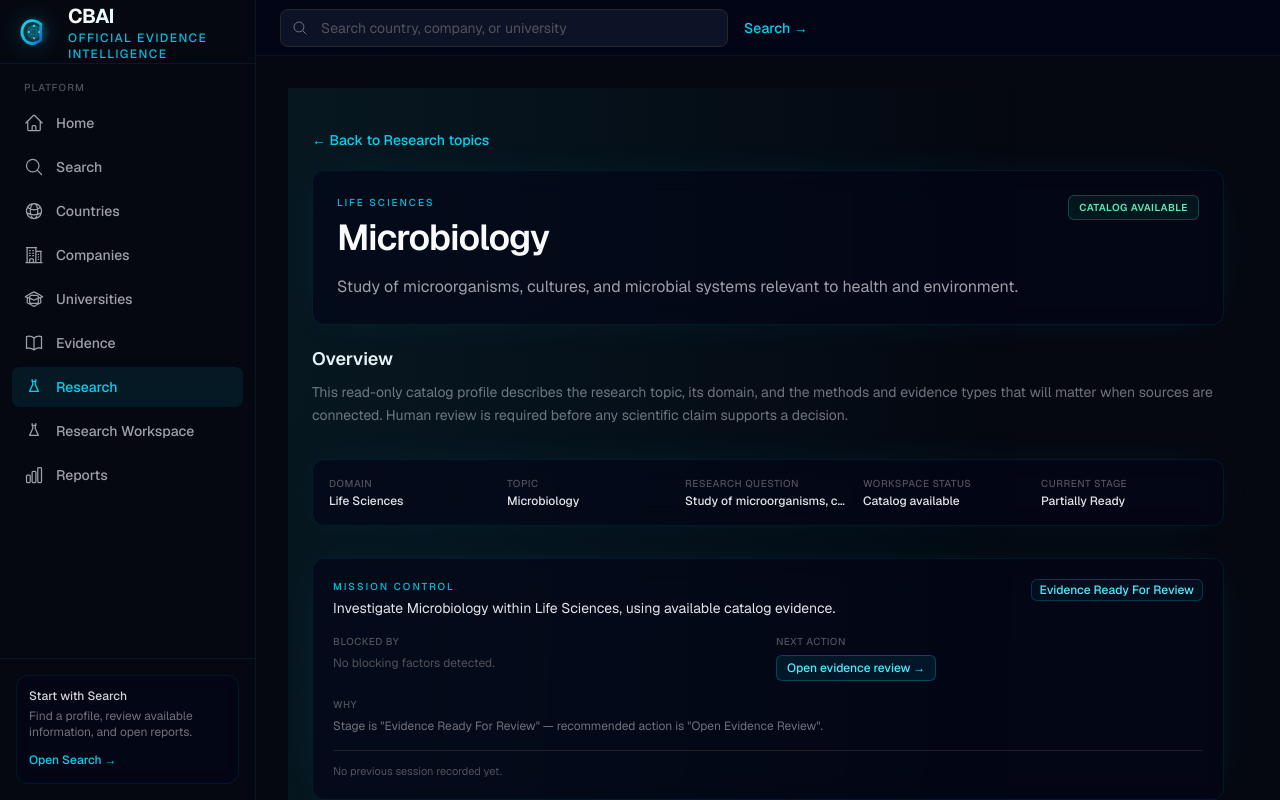
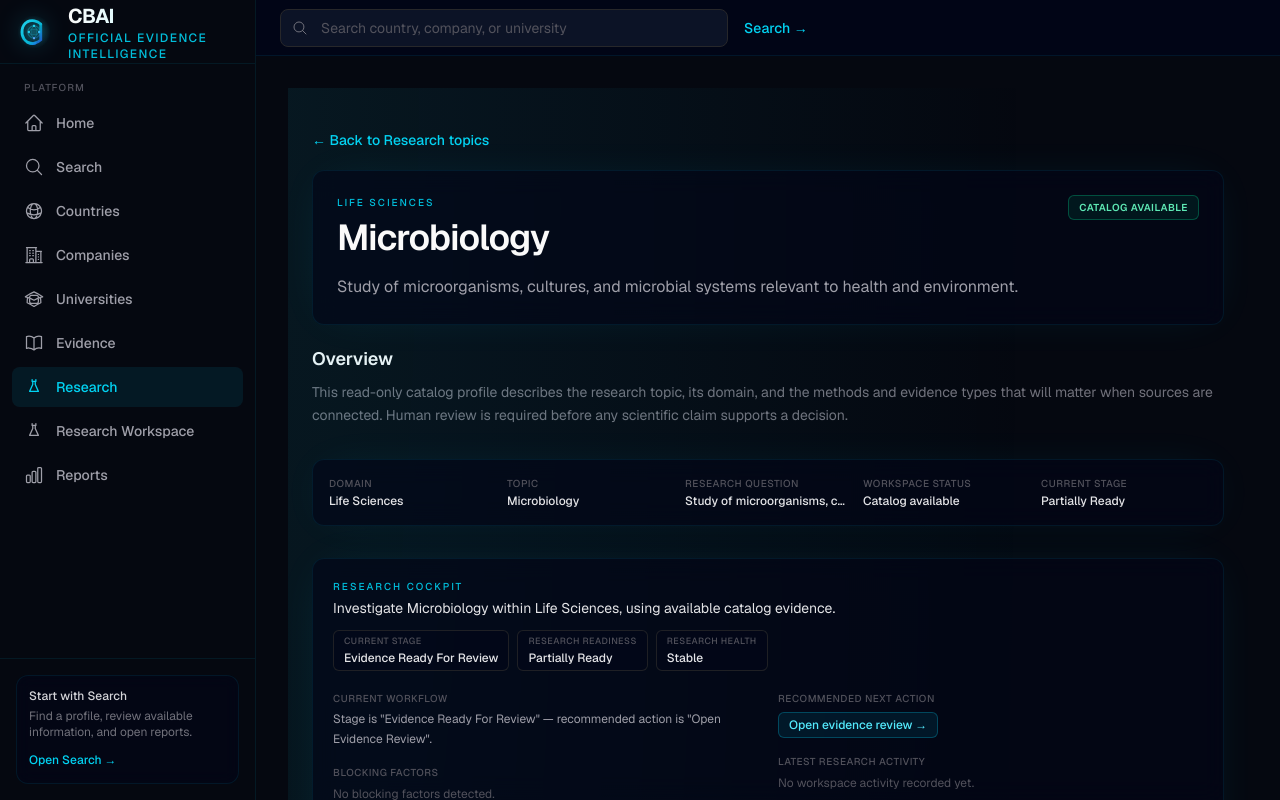
Before and after one commit to BotirChoriev/cbai-enterprise, a Next.js app: page /research/microbiology in a window 1280 px wide. Built offline with nearby package versions, Linux system fonts and the light colour scheme.

Commit message:
feat(cockpit): introduce research cockpit workspace

```diff
--- /dev/null
+++ b/components/research/topic/ResearchCockpit.tsx
@@ -0,0 +1,153 @@
+import Link from "next/link";
+import type { ResearchTopic } from "@/lib/research/research-topics";
+import { deriveResearchWorkflow } from "@/lib/research/workflow/workflow-engine";
+import { WORKFLOW_NEXT_ACTION_LABELS, WORKFLOW_STAGE_LABELS } from "@/lib/research/workflow/workflow-types";
+import { deriveResearchHealth } from "@/lib/research/health/health-engine";
+import { RESEARCH_HEALTH_LABELS } from "@/lib/research/health/health-types";
+import { RESEARCH_READINESS_LABELS } from "@/lib/research/intelligence/intelligence-types";
+import {
+  getWorkspaceMemory,
+  getWorkspaceTimeline,
+} from "@/lib/research/intelligence/workspace-shell-engine";
+import { WORKSPACE_TIMELINE_EVENT_LABELS } from "@/lib/research/intelligence/workspace-shell-model";
+import { buildMissionStatement } from "@/components/research/topic/ResearchMissionWorkspace";
+import { cbaiGlassCard, cbaiSectionEyebrow } from "@/components/brand/brand-classes";
+
+type ResearchCockpitProps = {
+  topic: ResearchTopic;
+};
+
+// The operational center of a research mission. Purely presentational — every field is read
+// from the Workflow and Health engines (which already compose Readiness, Gap, Decision, and
+// Review Workspace beneath them); nothing is calculated here. Replaces MissionControlPanel
+// and the Workspace Timeline section that previously lived inside TopicReviewWorkspace, so
+// "current situation" is answered in one place instead of two.
+export default function ResearchCockpit({ topic }: ResearchCockpitProps) {
+  const workflow = deriveResearchWorkflow(topic.topicId);
+  const health = deriveResearchHealth(topic.topicId);
+  const timeline = getWorkspaceTimeline(topic.topicId);
+  const memory = getWorkspaceMemory(topic.topicId);
+
+  if (!workflow || !health) {
+    return null;
+  }
+
+  return (
+    <div className={`${cbaiGlassCard} space-y-5 p-4 sm:p-5`}>
+      <div className="space-y-3">
+        <div>
+          <p className={cbaiSectionEyebrow}>Research cockpit</p>
+          <p className="mt-1 text-sm text-zinc-200">{buildMissionStatement(topic)}</p>
+        </div>
+
+        <dl className="flex flex-wrap gap-2">
+          <div className="rounded-md border border-zinc-800/80 bg-slate-950/50 px-2.5 py-1">
+            <dt className="text-[9px] font-medium uppercase tracking-wider text-zinc-600">
+              Current stage
+            </dt>
+            <dd className="mt-0.5 text-xs font-medium text-zinc-200">
+              {WORKFLOW_STAGE_LABELS[workflow.currentStage]}
+            </dd>
+          </div>
+          <div className="rounded-md border border-zinc-800/80 bg-slate-950/50 px-2.5 py-1">
+            <dt className="text-[9px] font-medium uppercase tracking-wider text-zinc-600">
+              Research readiness
+            </dt>
+            <dd className="mt-0.5 text-xs font-medium text-zinc-200">
+              {RESEARCH_READINESS_LABELS[health.stage]}
+            </dd>
+          </div>
+          <div className="rounded-md border border-zinc-800/80 bg-slate-950/50 px-2.5 py-1">
+            <dt className="text-[9px] font-medium uppercase tracking-wider text-zinc-600">
+              Research health
+            </dt>
+            <dd className="mt-0.5 text-xs font-medium text-zinc-200">
+              {RESEARCH_HEALTH_LABELS[health.state]}
+            </dd>
+          </div>
+        </dl>
+      </div>
+
+      <div className="grid gap-5 lg:grid-cols-2">
+        <div className="space-y-4">
+          <div>
+            <p className="text-[10px] font-medium uppercase tracking-wider text-zinc-600">
+              Current workflow
+            </p>
+            <p className="mt-1 text-xs leading-relaxed text-zinc-400">{workflow.reason}</p>
+          </div>
+
+          <div>
+            <p className="text-[10px] font-medium uppercase tracking-wider text-zinc-600">
+              Blocking factors
+            </p>
+            {workflow.blockingFactors.length > 0 ? (
+              <ul className="mt-1.5 space-y-1">
+                {workflow.blockingFactors.map((item) => (
+                  <li key={item.evidenceItemId} className="text-xs text-zinc-500">
+                    {item.label} — {item.note}
+                  </li>
+                ))}
+              </ul>
+            ) : (
+              <p className="mt-1.5 text-xs text-zinc-600">No blocking factors detected.</p>
+            )}
+          </div>
+        </div>
+
+        <div className="space-y-4">
+          <div>
+            <p className="text-[10px] font-medium uppercase tracking-wider text-zinc-600">
+              Recommended next action
+            </p>
+            {workflow.actionLink ? (
+              <Link
+                href={workflow.actionLink.href}
+                className="mt-1.5 inline-flex rounded-md border border-cyan-500/30 bg-cyan-500/10 px-2.5 py-1 text-xs font-medium text-cyan-300 transition-colors hover:border-cyan-500/50 hover:bg-cyan-500/15"
+              >
+                {workflow.actionLink.label} →
+              </Link>
+            ) : (
+              <>
+                <p className="mt-1.5 text-sm font-medium text-zinc-200">
+                  {WORKFLOW_NEXT_ACTION_LABELS[workflow.nextAction]}
+                </p>
+                {workflow.advancementRequirements.map((requirement) => (
+                  <p key={requirement} className="mt-1 text-xs text-zinc-600">
+                    {requirement}
+                  </p>
+                ))}
+              </>
+            )}
+          </div>
+
+          <div>
+            <p className="text-[10px] font-medium uppercase tracking-wider text-zinc-600">
+              Latest research activity
+            </p>
+            {timeline.length > 0 ? (
+              <ol className="mt-1.5 space-y-1">
+                {timeline.map((event) => (
+                  <li key={event.eventId} className="text-xs text-zinc-500">
+                    <span className="text-zinc-400">
+                      {WORKSPACE_TIMELINE_EVENT_LABELS[event.eventType]}
+                    </span>{" "}
+                    — {event.description}
+                  </li>
+                ))}
+              </ol>
+            ) : (
+              <p className="mt-1.5 text-xs text-zinc-600">No workspace activity recorded yet.</p>
+            )}
+          </div>
+        </div>
+      </div>
+
+      <p className="border-t border-zinc-800/80 pt-3 text-[11px] text-zinc-600">
+        {memory
+          ? `Continue where you left off — last visited stage: ${RESEARCH_READINESS_LABELS[memory.lastStage]}.`
+          : "No previous session recorded yet."}
+      </p>
+    </div>
+  );
+}
--- a/components/research/topic/ResearchTopicDetail.tsx
+++ b/components/research/topic/ResearchTopicDetail.tsx
@@ -12,7 +12,7 @@ import TopicInsightsPanel from "@/components/research/topic/TopicInsightsPanel";
 import TopicSectionTabs, { type TopicTabId } from "@/components/research/topic/TopicSectionTabs";
 import TopicReviewWorkspace from "@/components/research/topic/TopicReviewWorkspace";
 import WorkspaceContextBar from "@/components/research/topic/WorkspaceContextBar";
-import MissionControlPanel from "@/components/research/topic/MissionControlPanel";
+import ResearchCockpit from "@/components/research/topic/ResearchCockpit";
 import { deriveEvidenceGapIntelligence } from "@/lib/research/intelligence/intelligence-engine";
 import { cbaiHeroGlow } from "@/components/brand/brand-classes";
 
@@ -34,7 +34,7 @@ export default function ResearchTopicDetail({ topic }: ResearchTopicDetailProps)
         <WorkspaceContextBar topic={topic} readiness={intelligence.researchReadiness} />
       ) : null}
 
-      <MissionControlPanel topic={topic} />
+      <ResearchCockpit topic={topic} />
 
       <p className="rounded-lg border border-zinc-800/80 bg-zinc-900/40 px-4 py-3 text-sm text-zinc-500">
         {TOPIC_EXPERIENCE_NOTICE}
--- a/components/research/topic/TopicReviewWorkspace.tsx
+++ b/components/research/topic/TopicReviewWorkspace.tsx
@@ -2,8 +2,6 @@ import { Suspense } from "react";
 import type { ResearchTopic } from "@/lib/research/research-topics";
 import { buildTopicEvidenceReview } from "@/lib/research/evidence/evidence-topic-builder";
 import { buildResearchReviewWorkspace } from "@/lib/research/intelligence/review-workspace-engine";
-import { getWorkspaceTimeline } from "@/lib/research/intelligence/workspace-shell-engine";
-import { WORKSPACE_TIMELINE_EVENT_LABELS } from "@/lib/research/intelligence/workspace-shell-model";
 import { deriveResearchReadiness } from "@/lib/research/readiness/readiness-engine";
 import { deriveResearchWorkflow } from "@/lib/research/workflow/workflow-engine";
 import { WORKFLOW_NEXT_ACTION_LABELS } from "@/lib/research/workflow/workflow-types";
@@ -24,7 +22,6 @@ type TopicReviewWorkspaceProps = {
 export default function TopicReviewWorkspace({ topic }: TopicReviewWorkspaceProps) {
   const evidenceReview = buildTopicEvidenceReview(topic.topicId);
   const workspace = buildResearchReviewWorkspace(topic.topicId);
-  const timeline = getWorkspaceTimeline(topic.topicId);
   const readiness = deriveResearchReadiness(topic.topicId);
   const workflow = deriveResearchWorkflow(topic.topicId);
 
@@ -150,27 +147,6 @@ export default function TopicReviewWorkspace({ topic }: TopicReviewWorkspaceProp
       </div>
 
       <div className={`${cbaiGlassCard} space-y-2 p-4`}>
-        <p className={cbaiSectionEyebrow}>Workspace timeline</p>
-        {timeline.length > 0 ? (
-          <ol className="space-y-1.5">
-            {timeline.map((event) => (
-              <li key={event.eventId} className="flex items-start gap-2 text-xs text-zinc-500">
-                <span className="mt-1.5 h-1 w-1 shrink-0 rounded-full bg-zinc-600" />
-                <span>
-                  <span className="text-zinc-400">
-                    {WORKSPACE_TIMELINE_EVENT_LABELS[event.eventType]}
-                  </span>{" "}
-                  — {event.description}
-                </span>
-              </li>
-            ))}
-          </ol>
-        ) : (
-          <p className="text-xs text-zinc-600">No workspace activity recorded yet.</p>
-        )}
-      </div>
-
-      <div className={`${cbaiGlassCard} space-y-2 p-4`}>
         <p className={cbaiSectionEyebrow}>Not yet available</p>
         <ul className="space-y-1.5">
           {workflow.unavailableActions.map((unavailable) => (
```
